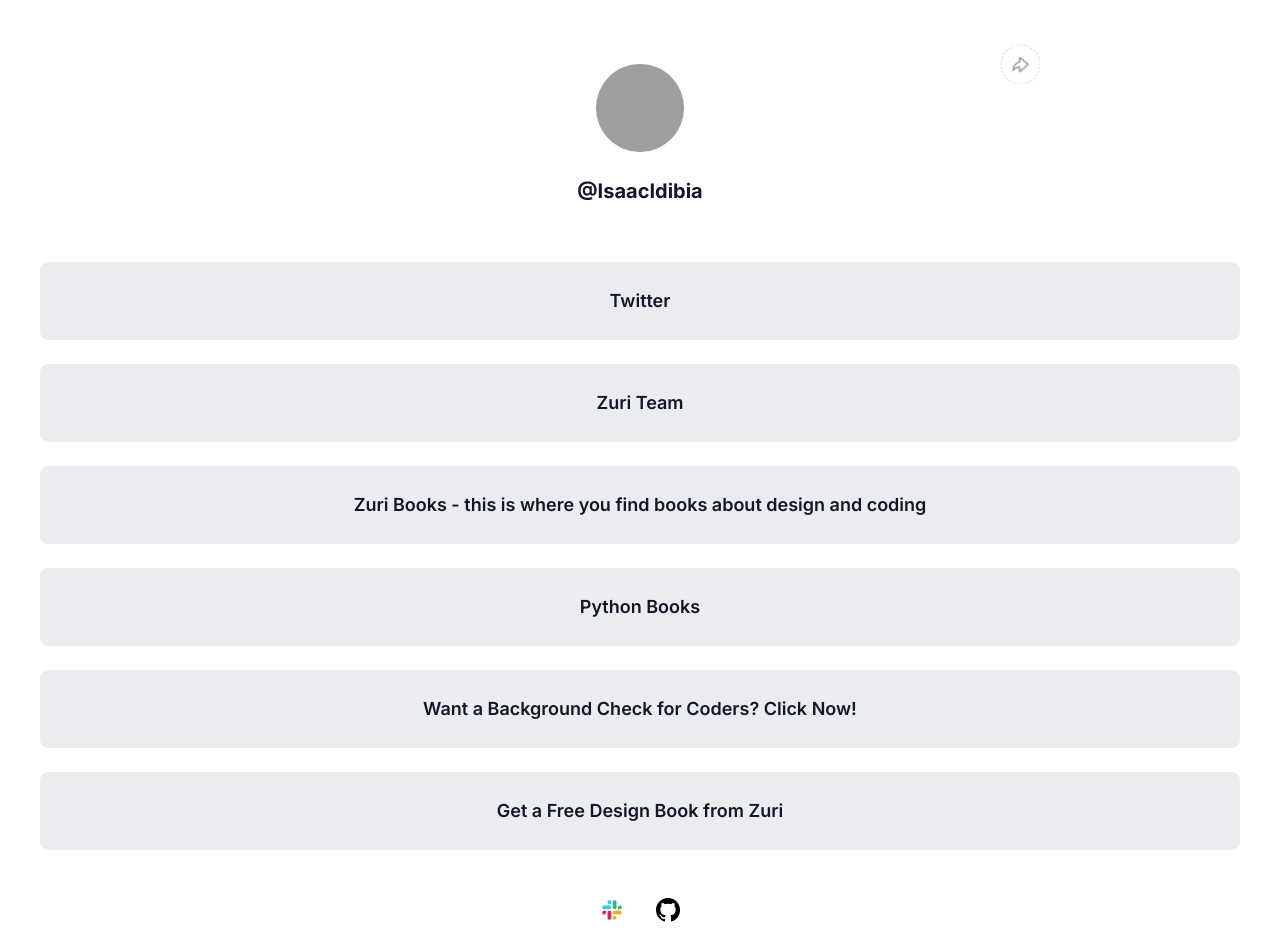
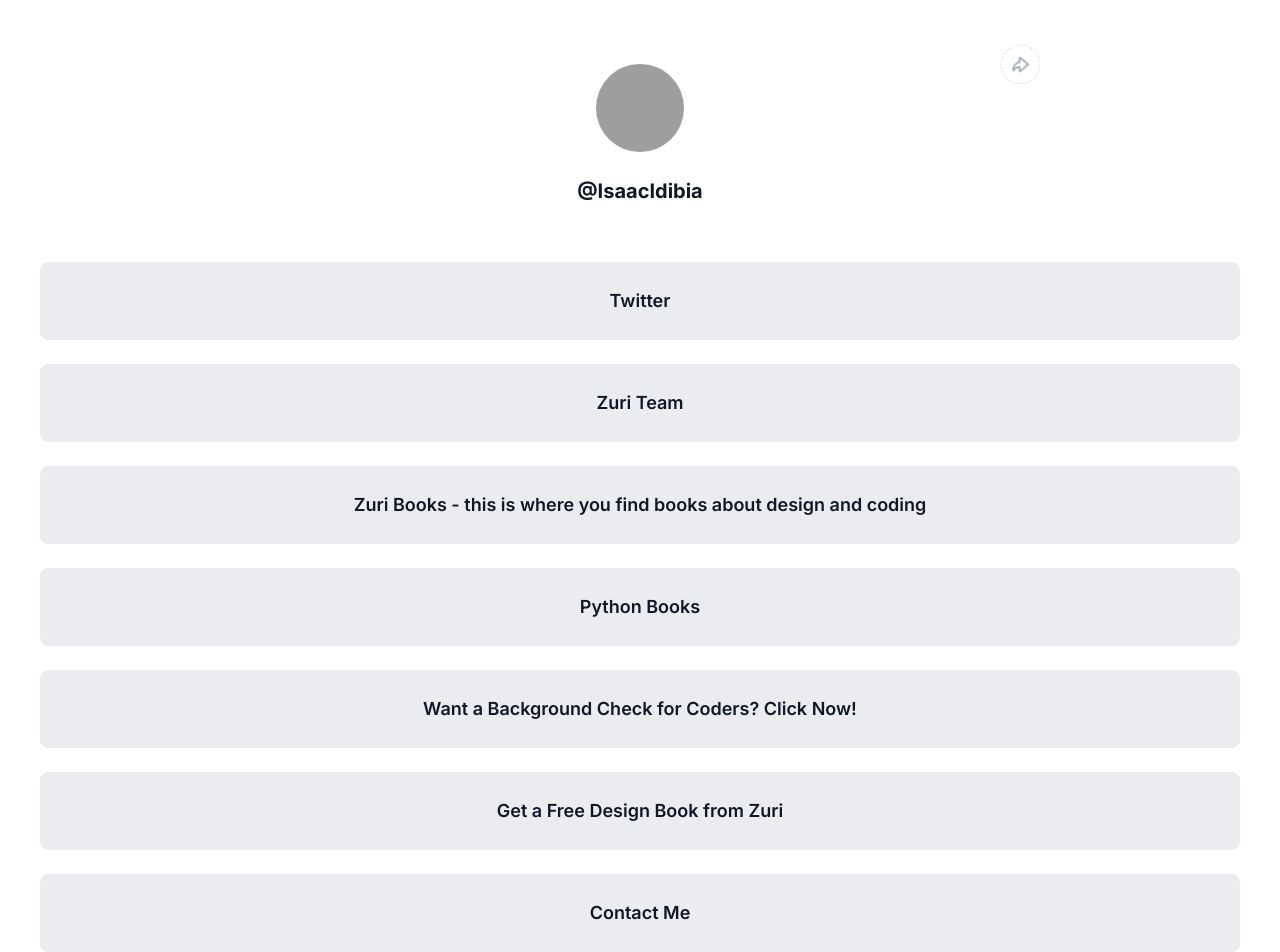
Before and after one commit to HiZeek/Linktree, a React (Create React App) app: page / in a window 1280 px wide. Shown: the top 952 px of the page. Built offline with nearby package versions, Linux system fonts and the light colour scheme; grey boxes are pictures that could not be loaded.

Commit message:
added contact link

```diff
--- a/package.json
+++ b/package.json
@@ -8,6 +8,7 @@
     "@testing-library/user-event": "^13.5.0",
     "react": "^18.2.0",
     "react-dom": "^18.2.0",
+    "react-router-dom": "^6.4.3",
     "react-scripts": "5.0.1",
     "web-vitals": "^2.1.4"
   },
--- a/src/App.js
+++ b/src/App.js
@@ -1,13 +1,20 @@
 import { Fragment } from "react";
 import Container from "./components/ui/Container";
 import Profile from "./components/pages/Profile";
+import { BrowserRouter as Router, Routes, Route } from "react-router-dom";
+import Contact from "./components/pages/Contact";
 
 function App() {
   return (
     <Fragment>
-      <Container>
-        <Profile />
-      </Container>
+      <Router>
+        <Container>
+          <Routes>
+            <Route exact path="/" element={<Profile />} />
+            <Route exact path="/contact" element={<Contact />} />
+          </Routes>
+        </Container>
+      </Router>
     </Fragment>
   );
 }
--- a/src/components/layout/Button.js
+++ b/src/components/layout/Button.js
@@ -1,5 +1,6 @@
 import React from "react";
-import './Button.css';
+import { Link } from "react-router-dom";
+import "./Button.css";
 
 const Button = () => {
   const btnList = [
@@ -33,13 +34,24 @@
       path: "https://books.zuri.team/design-rules",
       name: "Get a Free Design Book from Zuri",
     },
+    {
+      id: "contact",
+      path: "/contact",
+      name: "Contact Me",
+    },
   ];
 
   const btns = btnList.map((btn) => (
     <li key={btn.id} id={btn.id} className="btn-container">
-      <a href={btn.path} target="_blank" rel="noreferrer">
-        {btn.name}
-      </a>
+      {btn.id !== "contact" ? (
+        <a href={btn.path} target="_blank" rel="noreferrer">
+          {btn.name}
+        </a>
+      ) : (
+        <Link to={btn.path}>
+          {btn.name}
+        </Link>
+      )}
     </li>
   ));
 
--- /dev/null
+++ b/src/components/pages/Contact.js
@@ -0,0 +1,9 @@
+import React from 'react'
+
+const Contact = () => {
+  return (
+    <div>Contact</div>
+  )
+}
+
+export default Contact;
```
Also changed, not shown: src/components/pages/Contact.css (added), 1 other file (tests, documents, lock files or other folders).
